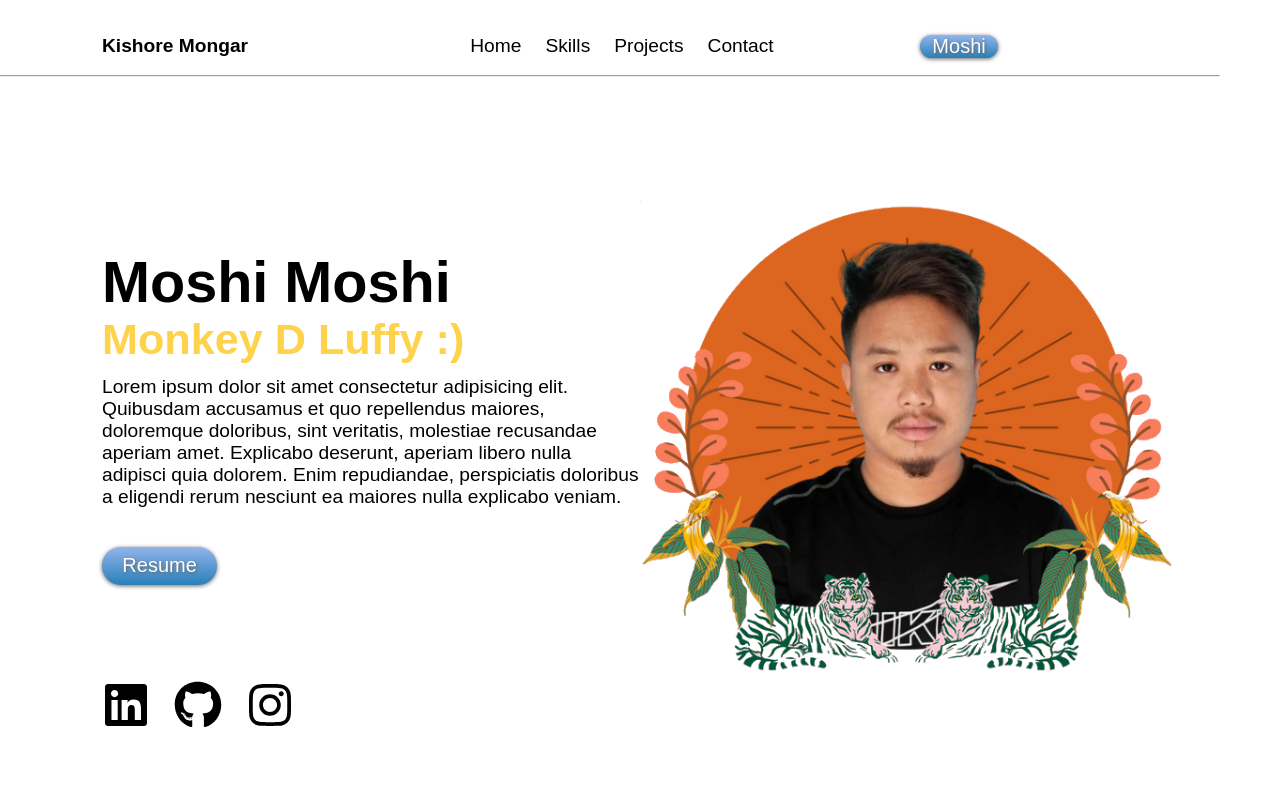
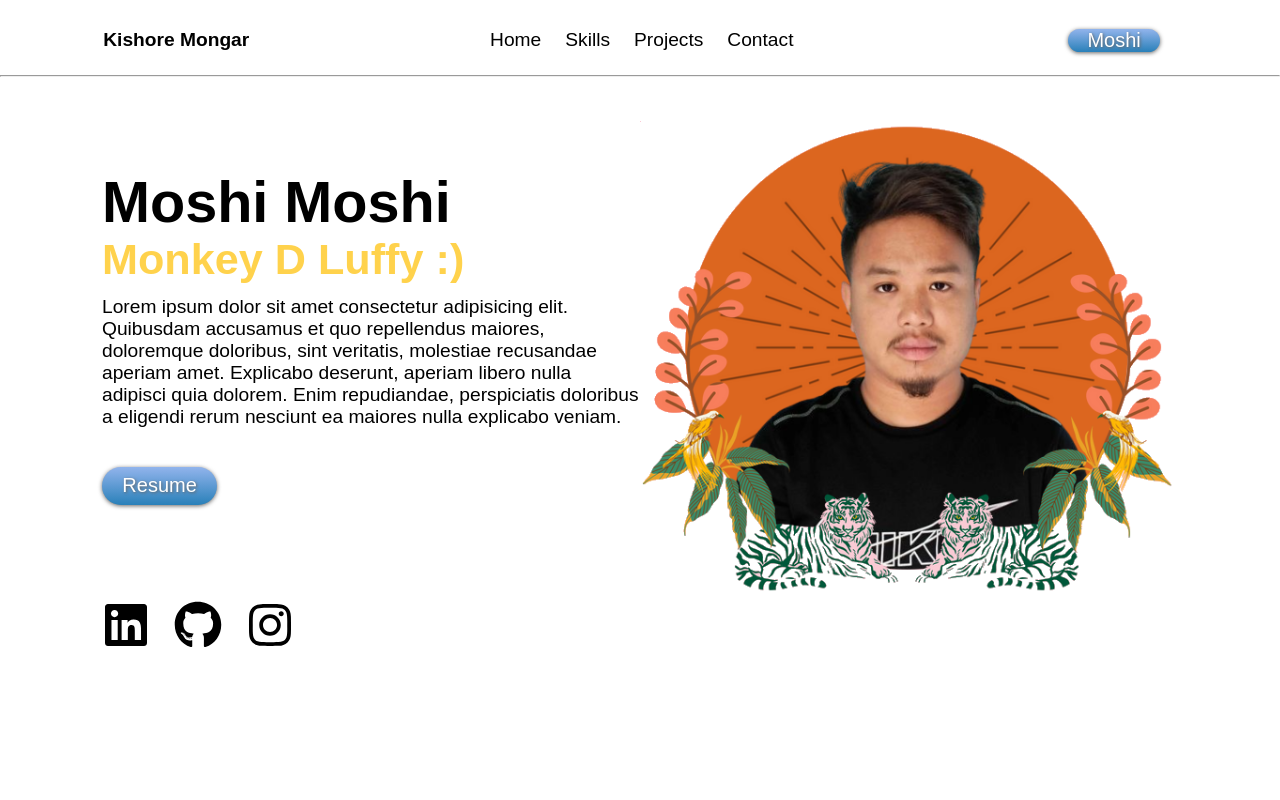
Before and after one commit to fushigina-Shinobi/reat-portfolio, a React (Create React App) app: page / in a window 1280 px wide. Shown: the top 800 px of the page. Built offline with nearby package versions, Linux system fonts and the light colour scheme.

Commit message:
styling bug fixes

```diff
--- a/src/components/Navbar/Navbar.css
+++ b/src/components/Navbar/Navbar.css
@@ -3,6 +3,12 @@
   display: flex;
   justify-content: space-between;
   margin: 0 5rem 0 5rem;
+  position: fixed;
+  top: 0;
+  left: 0;
+  width: 100%;
+  backdrop-filter: blur(5px);
+  z-index: 3;
 }
 .nav-left {
   flex: 0.5 1 0%;
@@ -19,6 +25,7 @@
 .nav-left,
 .nav-name {
   font-size: 1.6rem;
+  margin-left: 1.8rem;
 }
 .nav-right {
   display: flex;
@@ -35,7 +42,7 @@
 .nav-list > ul {
   display: flex;
   gap: 2rem;
-  margin-right: 6.4rem;
+  margin-right: 20rem;
   justify-content: center;
 }
 .nav-list > ul > li > a {
@@ -59,7 +66,7 @@
   left: -5rem;
 }
 
-.sticky-nav {
+/* .sticky-nav {
   position: fixed;
   top: 0;
   left: 0;
@@ -68,12 +75,15 @@
   display: flex;
   backdrop-filter: blur(5px);
   z-index: 3;
-}
+} */
 
 /*Tablet-Landscape width < 1200px, 1rem = 9px*/
 @media (max-width: 75em) {
   .nav-btn {
     height: 1.5rem;
+  }
+  .nav-container {
+    height: 9vh;
   }
 }
 /*Tablet-Port width < 900px, 1rem = 8px*/
```
